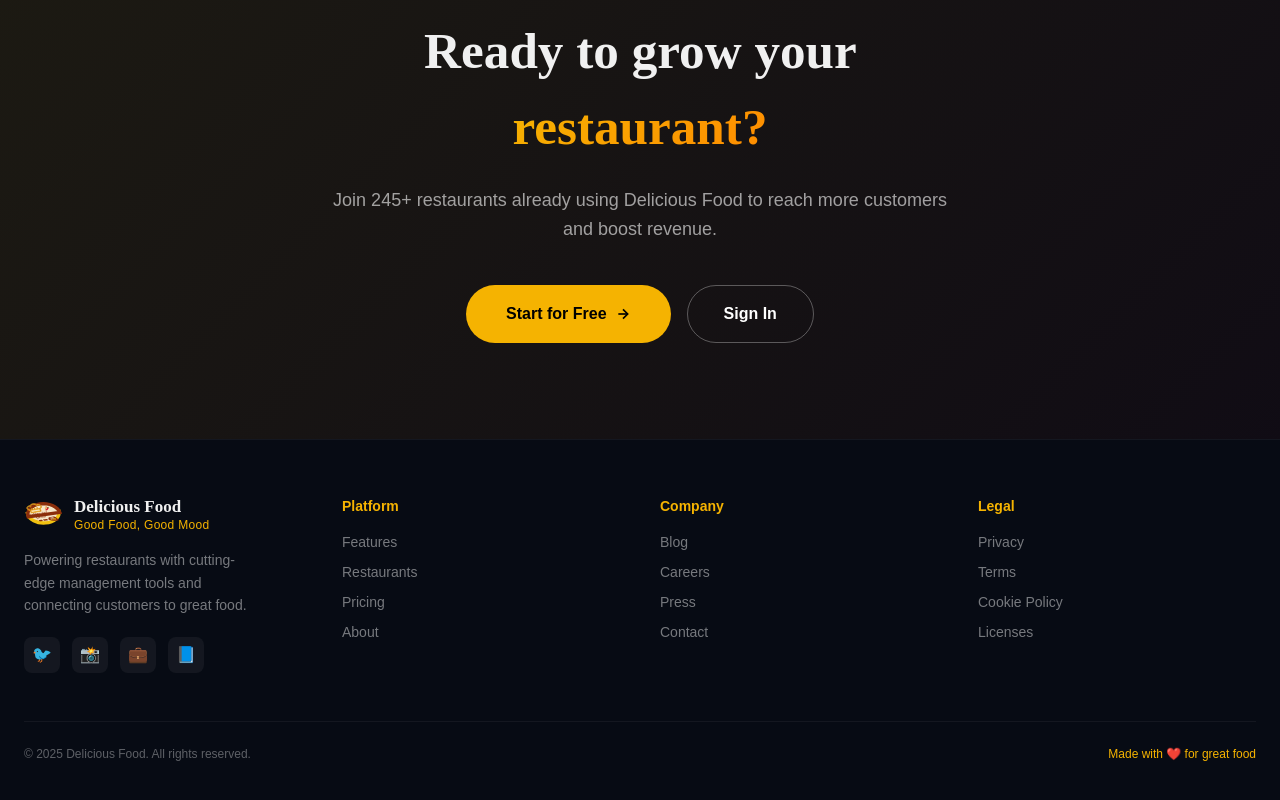
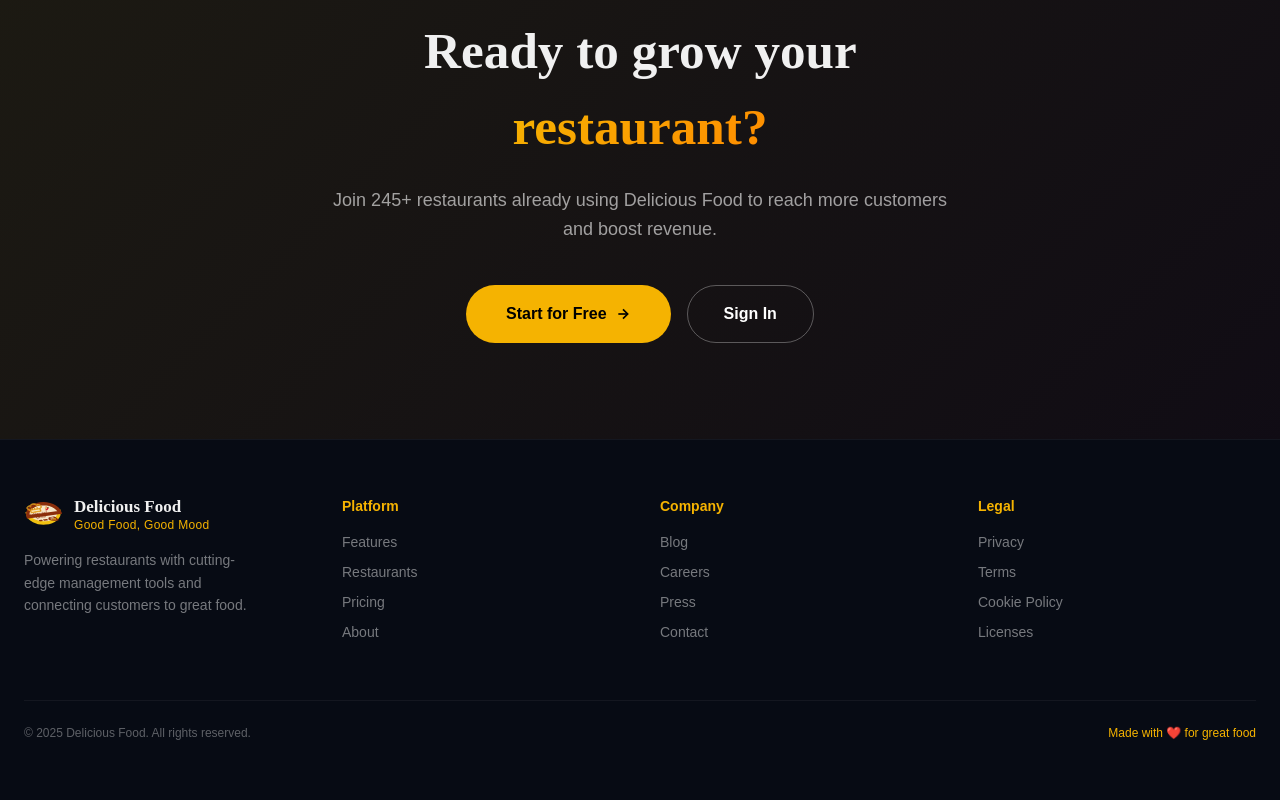
Before and after one commit to h-ivan2/DeliciousFood, a React (Vite) app: page / in a window 1280 px wide. Shown: the part 2159-2959 px from the top of the page. Built offline with nearby package versions, Linux system fonts and the light colour scheme.

Commit message:
Edited the footer icons

```diff
--- a/src/components/layout/Footer.jsx
+++ b/src/components/layout/Footer.jsx
@@ -1,10 +1,18 @@
 import { useTheme } from '../../context/ThemeContext';
 import { Logo } from '../ui';
+import {Twitter , Instagram , Linkedin , Facebook } from 'lucide-react';
 
 const FOOTER_COLS = [
   { title: 'Platform', links: ['Features', 'Restaurants', 'Pricing', 'About'] },
   { title: 'Company', links: ['Blog', 'Careers', 'Press', 'Contact'] },
   { title: 'Legal', links: ['Privacy', 'Terms', 'Cookie Policy', 'Licenses'] },
+];
+
+const SOCIAL =[
+  {icon: <Twitter size={16}/>, label: 'Twitter' },
+  {icon: <Instagram size={16}/>, label: 'Instagram'},
+  {icon: <Linkedin size={16}/>, label: 'LinkedIn'},
+  {icon: <Facebook size={16}/> , label: 'Facebook'},
 ];
 
 export default function Footer() {
@@ -19,14 +27,17 @@ export default function Footer() {
             <p className={`text-sm mt-4 leading-relaxed max-w-[240px] ${dark ? 'text-white/45' : 'text-gray-500'}`}>
               Powering restaurants with cutting-edge management tools and connecting customers to great food.
             </p>
-            <div className="flex gap-3 mt-5">
-              {['🐦', '📸', '💼', '📘'].map((icon, i) => (
-                <button key={i} className={`w-9 h-9 rounded-lg flex items-center justify-center text-base cursor-pointer border-none transition-all duration-200 hover:bg-accent/20 ${dark ? 'bg-white/5' : 'bg-gray-100'}`}>
+            <div className='flex gap-3 mt-5'>
+              {SOCIAL.map(({ icon, label})=>{
+                <button
+                key={label}
+                aria-label={label}
+                className={`w-9 h-9 rounded-lg flex items-center justify-center text-base cursor-pointer border-none transition-all duration-200 hover:bg-accent/20 ${dark ? 'bg-white/5' : 'bg-gray-100'}`}>
                   {icon}
                 </button>
-              ))}
+              })}
             </div>
-          </div>
+            </div>
 
           {FOOTER_COLS.map((col) => (
             <div key={col.title}>
```
